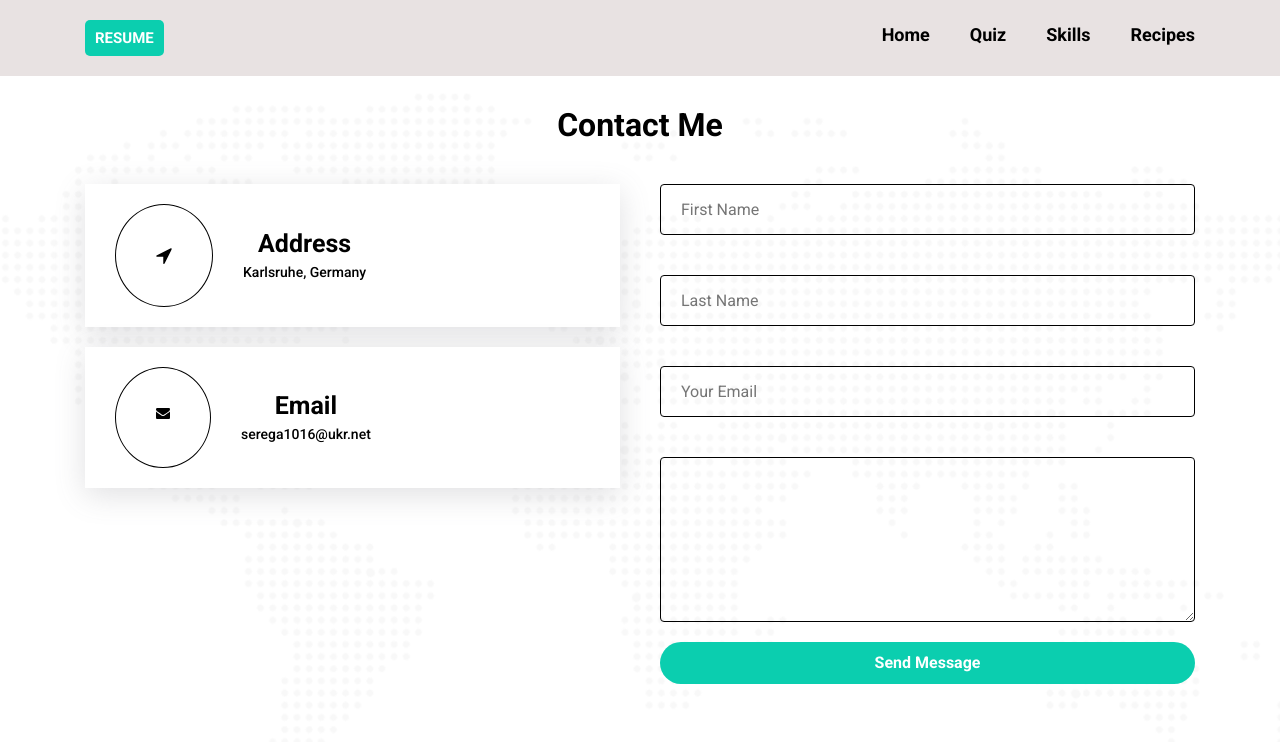
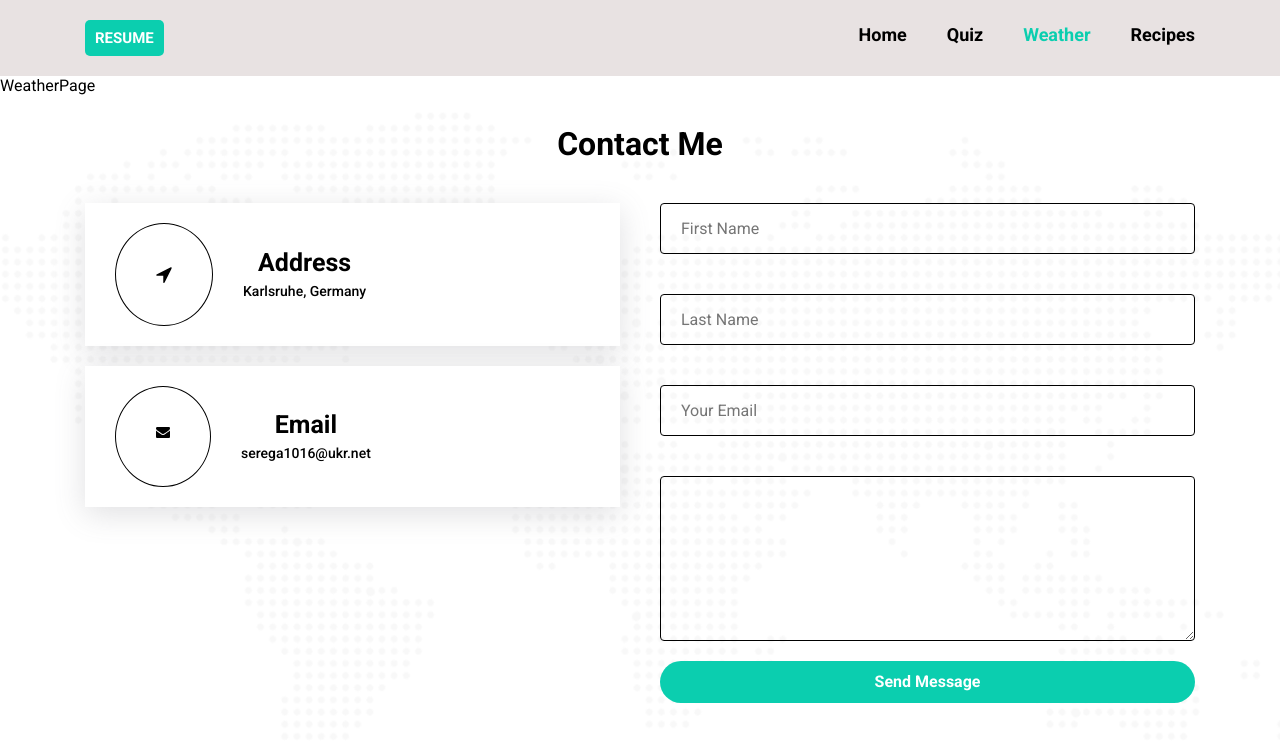
Before and after one commit to SergSch/Portfolio, a React (Create React App) app: page /weather in a window 1280 px wide. Shown: the top 742 px of the page. Built offline with nearby package versions, Linux system fonts and the light colour scheme; a web font is replaced by a local one.

Commit message:
fix quizPage

```diff
--- a/src/App.js
+++ b/src/App.js
@@ -2,10 +2,10 @@ import { Route, Routes } from 'react-router-dom';
 
 import Footer from './components/Footer/Footer';
 import HomePage from './pages/HomePage/HomePage';
-import SkillsPage from './pages/SkillsPage/SkillsPage';
 import Header from './components/Header/Header';
 import RecipesPage from './pages/RecipesPage/RecipesPage';
 import QuizPage from './pages/QuizPage/QuizPage';
+import WeatherPage from './pages/WeatherPage/WeatherPage';
 
 function App() {
   return (
@@ -14,7 +14,7 @@ function App() {
       <Routes>
         <Route path="/" element={<HomePage />} />
         <Route path="/quiz" element={<QuizPage />} />
-        <Route path="/skills" element={<SkillsPage />} />
+        <Route path="/weather" element={<WeatherPage />} />
         <Route path="/recipes" element={<RecipesPage />} />
       </Routes>
       <Footer />
--- a/src/components/Header/Navigation/Navigation.jsx
+++ b/src/components/Header/Navigation/Navigation.jsx
@@ -36,14 +36,14 @@ const Navigation = () => {
         </li>
         <li className={classes.text}>
           <NavLink
-            to={'/skills'}
+            to={'/weather'}
             className={({ isActive, isPending }) =>
               `${isPending ? 'pending ' : ''} ${
                 isActive ? classes.active : ''
               } ${classes.link}`
             }
           >
-            Skills
+            Weather
           </NavLink>
         </li>
         <li className={classes.text}>
--- a/src/pages/AboutPage/AboutPage.jsx
+++ /dev/null
@@ -1,4 +0,0 @@
-const AboutPage = () => {
-  return <div>AboutPage</div>;
-};
-export default AboutPage;
--- a/src/pages/QuizPage/QuizPage.jsx
+++ b/src/pages/QuizPage/QuizPage.jsx
@@ -76,7 +76,9 @@ const QuizPage = () => {
         {result && (
           <>
             {' '}
-            <h3>Your result is: {points}</h3>
+            <h3>
+              Your result is: {points}/{data.length}
+            </h3>
             <button className={classes.btn} onClick={handleBtnTry}>
               Try again
             </button>{' '}
--- a/src/pages/SkillsPage/SkillsPage.jsx
+++ /dev/null
@@ -1,4 +0,0 @@
-const SkillsPage = () => {
-  return <div>SkillsPage</div>;
-};
-export default SkillsPage;
--- /dev/null
+++ b/src/pages/WeatherPage/WeatherPage.jsx
@@ -0,0 +1,6 @@
+import classes from '../../styles/Weather/WeatherPage.module.css';
+
+const WeatherPage = () => {
+  return <div>WeatherPage</div>;
+};
+export default WeatherPage;
--- a/src/styles/Quiz/QuizPage.module.css
+++ b/src/styles/Quiz/QuizPage.module.css
@@ -32,6 +32,22 @@
 .inp {
   width: 20px;
   cursor: pointer;
+  position: relative;
+}
+
+.inp::before {
+  content: '';
+  position: absolute;
+  display: block;
+  top: 4.7px;
+  width: 21px;
+  height: 21px;
+  border-radius: 50%;
+  background-color: #ccc;
+}
+
+.inp:hover::before {
+  background-color: #ff0000;
 }
 
 .btn {
```
Also changed, not shown: src/styles/Weather/WeatherPage.module.css (added).
